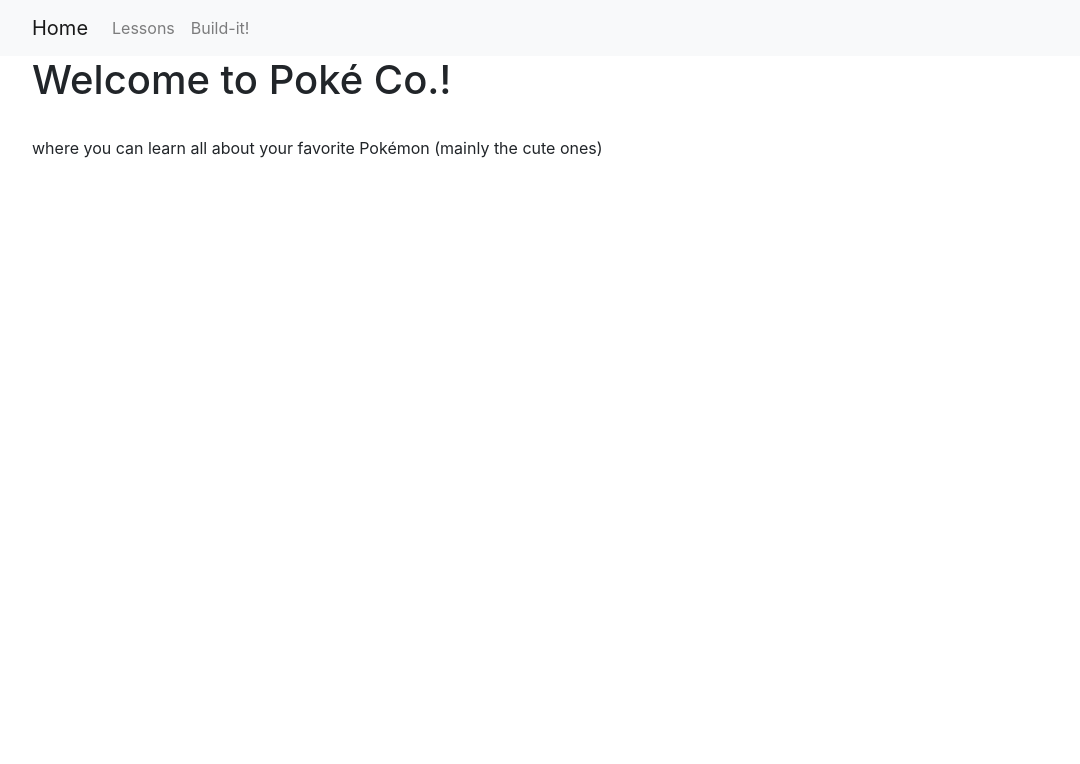
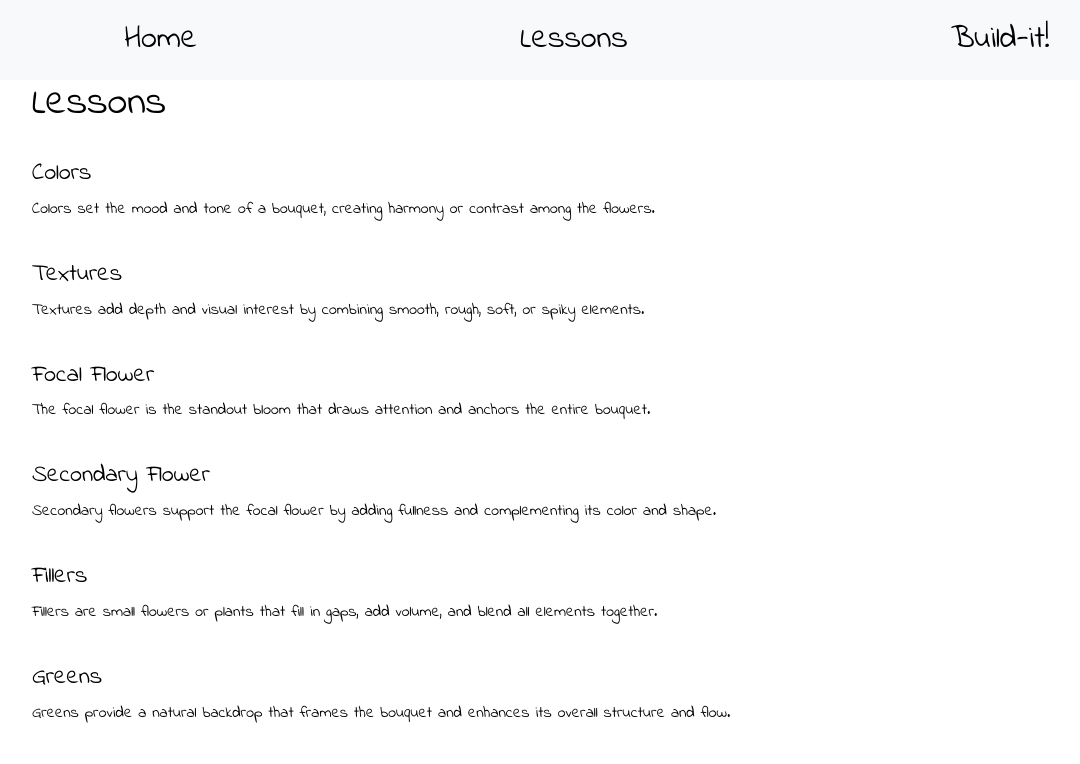
Before and after one commit to chiphamthao/flower-bouquet-builder, a Flask app: page /lessons in a window 1280 px wide. Shown: the top 764 px of the page, without its empty margins (53-1133 px from the left). Run offline with Flask 3, Linux system fonts and the light colour scheme; some libraries are stand-ins or nearby versions.

Commit message:
added content and links

```diff
--- a/server.py
+++ b/server.py
@@ -20,9 +20,11 @@ current_selections = {
 def homepage():
    return render_template('home.html')
 
+
 @app.route('/home')
 def hello():
     return render_template('home.html')
+
 
 @app.route('/lessons')
 def lessons():
@@ -51,6 +53,7 @@ def save_flower():
     current_selections[ data['dropZoneType']] = (data['flowerName'], data['flowerType'], data['imageURL'])
     return jsonify(current_selections=current_selections)
 
+
 @app.route('/clear_flower', methods=['POST'])
 def clear_flower():
     data = request.get_json()
@@ -59,6 +62,7 @@ def clear_flower():
     # Clear the flower from build_it_flowers
     current_selections[flower_type] = None
     return jsonify(current_selections=current_selections)
+
 
 @app.route('/save_theme', methods=['POST'])
 def save_theme():
@@ -69,5 +73,6 @@ def save_theme():
     current_selections["color_theme"] = color_theme
     return jsonify(current_selections=current_selections)
 
+
 if __name__ == '__main__':
    app.run(debug = True, port=5001)
--- a/static/main.css
+++ b/static/main.css
@@ -24,6 +24,23 @@
   font-size: 1.5em;
   margin-bottom: 1.5rem;
   color: #4a7a4a;
+}
+
+/* Navbar Styling */
+.nav-link{
+    font-family: 'Indie Flower', sans-serif;
+    font-size: 32px;
+    color: black !important;
+}
+
+/* Lesson Page */
+.lesson-page{
+    font-family: 'Indie Flower', sans-serif;
+    color: black;
+}
+
+.lessonlink{
+    color: black;
 }
 
 /* Homepage Styles */
--- a/templates/layout.html
+++ b/templates/layout.html
@@ -30,28 +30,15 @@
     <title>Bouquet Builder</title>
   </head>
   <body>
-    <nav class="navbar navbar-expand-lg navbar-light bg-light">
-      <div class="container">
-        <a class="navbar-brand" href="/home">Home</a>
-        <button
-          class="navbar-toggler"
-          type="button"
-          data-bs-toggle="collapse"
-          data-bs-target="#navbarNavAltMarkup"
-          aria-controls="navbarNavAltMarkup"
-          aria-expanded="false"
-          aria-label="Toggle navigation"
-        >
-          <span class="navbar-toggler-icon"></span>
-        </button>
-        <div class="collapse navbar-collapse" id="navbarNavAltMarkup">
-          <div class="navbar-nav">
-            <a class="nav-link" href="/lessons">Lessons</a>
-            <a class="nav-link" href="/assemble">Build-it!</a>
-          </div>
-        </div>
+  <nav class="navbar navbar-expand-lg navbar-light bg-light">
+    <div class="container-fluid px-0">
+      <div class="d-flex w-100 justify-content-between text-center" id="navbarHome">
+        <a class="nav-link flex-fill" href="/home">Home</a>
+        <a class="nav-link flex-fill" href="/lessons">Lessons</a>
+        <a class="nav-link flex-fill" href="/assemble">Build-it!</a>
       </div>
-    </nav>
+    </div>
+  </nav>
 
     <div class="container">{% block content %} {% endblock %}</div>
   </body>
--- a/templates/lessons.html
+++ b/templates/lessons.html
@@ -4,10 +4,27 @@
 
 {% block content %}
 
-<div class="homepage-title">
-    <h1>Welcome to Poké Co.!</h1>
+<div class="lesson-page">
+    <h1>Lessons</h1>
     <br>
-    <p>where you can learn all about your favorite Pokémon (mainly the cute ones)</p>
+    <h4><a href="colors.html" class="lessonlink">Colors</a></h4>
+    <p>Colors set the mood and tone of a bouquet, creating harmony or contrast among the flowers.</p>
+    <br>
+    <h4><a href="textures.html" class="lessonlink">Textures</a></h4>
+    <p>Textures add depth and visual interest by combining smooth, rough, soft, or spiky elements. </p>
+    <br>
+    <h4><a href="{{ url_for('focal_secondary') }}" class="lessonlink">Focal Flower</a></h4>
+    <p>The focal flower is the standout bloom that draws attention and anchors the entire bouquet. </p>
+    <br>
+    <h4><a href="{{ url_for('focal_secondary') }}" class="lessonlink">Secondary Flower</a></h4>
+    <p>Secondary flowers support the focal flower by adding fullness and complementing its color and shape. </p>
+    <br>
+    <h4><a href="fillers.html" class="lessonlink">Fillers</a></h4>
+    <p>Fillers are small flowers or plants that fill in gaps, add volume, and blend all elements together.</p>
+    <br>
+    <h4><a href="greens.html" class="lessonlink">Greens</a></h4>
+    <p>Greens provide a natural backdrop that frames the bouquet and enhances its overall structure and flow.</p>
+    <br>
 </div>
 
 {% endblock %}
```
